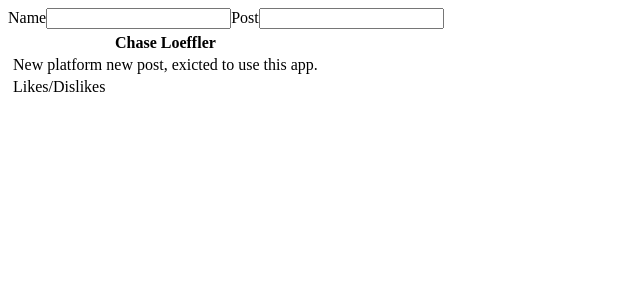
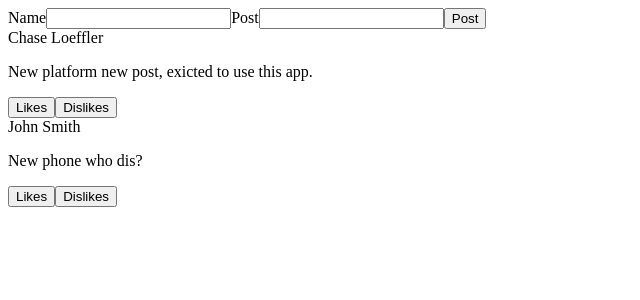
Before and after one commit to ChaseLoeffler/Social-Feed-Project, a React (Create React App) app in the folder social-feed/: page / in a window 1280 px wide. Shown: the top 300 px of the page, without its empty margins (0-640 px from the left). Built offline with nearby package versions, Linux system fonts and the light colour scheme.

Commit message:
Made CreatePostForm. Fixed issues with PostList and Post.

```diff
--- a/social-feed/src/App.js
+++ b/social-feed/src/App.js
@@ -3,12 +3,19 @@ import PostList from './Components/PostList/PostList';
 import CreatePostForm from './Components/CreatePostForm/CreatePostForm';
 
 function App() {
-  const [posts,setPosts] = useState([{name: 'Chase Loeffler',comment: 'New platform new post, exicted to use this app.', date: '10-17-2023'}])
+  const [posts,setPosts] = useState([{name: 'Chase Loeffler',comment: 'New platform new post, exicted to use this app.'},{name: 'John Smith', comment: 'New phone who dis?'}])
 
+
+  function addNewPost(post){
+
+    let tempPost = [...posts, post];
+
+    setPosts(tempPost);
+  }
 
   return (
     <div>
-      <CreatePostForm/>
+      <CreatePostForm addNewPostP ={addNewPost}/>
       <PostList firstPost ={posts}/>
     </div>
   );
--- a/social-feed/src/Components/CreatePostForm/CreatePostForm.jsx
+++ b/social-feed/src/Components/CreatePostForm/CreatePostForm.jsx
@@ -3,16 +3,26 @@ import React, { useState } from 'react';
 
 const CreatePostForm = (props) => {
 
-    const [name, setName] = useState();
-    const [post, setPost] = useState();
+    const [name, setName] = useState('');
+    const [comment, setComment] = useState('');
 
+    function handleSubmit(e){
+        e.preventDefault();
+        let newPost = {
+            name: name,
+            comment: comment
+        };
+        console.log(newPost);
+        props.addNewPostP(newPost);
+    }
 
     return (
-        <form>
+        <form onSubmit={handleSubmit}>
             <label>Name</label>
-            <input type="text"/>
+            <input type="text" value={name} onChange={(e)=> setName(e.target.value)}/>
             <label>Post</label>
-            <input type="text" />
+            <input type="text" value={comment} onChange={(e)=> setComment(e.target.value)}/>
+            <button type='submit'>Post</button>
         </form>
      );
 }
--- a/social-feed/src/Components/Post/Post.jsx
+++ b/social-feed/src/Components/Post/Post.jsx
@@ -2,33 +2,12 @@
 
 const Post = (props) => {
     return (
-        <table>
-         <thead>
-            {props.parentPost.map((post) => {
-                return(
-                     <th>{post.name}</th>
-                    );
-                })}
-            </thead>
-            <tbody>
-            {props.parentPost.map((post) => {
-                return(
-                     <tr>
-                        <td>{post.comment}</td>
-                     </tr>
-                    );
-                })}
-            </tbody>
-            <tfoot>
-            {props.parentPost.map((post) => {
-                return(
-                     <tr>
-                        <td>Likes/Dislikes</td>
-                     </tr>
-                    );
-                })}
-            </tfoot>
-        </table>
+        <div>
+            <header>{props.name}</header>
+            <p>{props.comment}</p>
+            <button>Likes</button>
+            <button>Dislikes</button>
+        </div>
      );
 }
 
--- a/social-feed/src/Components/PostList/PostList.jsx
+++ b/social-feed/src/Components/PostList/PostList.jsx
@@ -3,12 +3,14 @@ import Post from "../Post/Post";
 
 
 const PostList = (props) => {
+
+    const posts = props.firstPost.map((post,index) => (
+        <Post key={index} name={post.name} comment={post.comment}/>
+    ))
     return (
-        <table>
-            <tr>
-                <Post parentPost = {props.firstPost}/>
-            </tr>
-        </table>
+        <div>
+            {posts}
+        </div>
      );
 }
 
```
